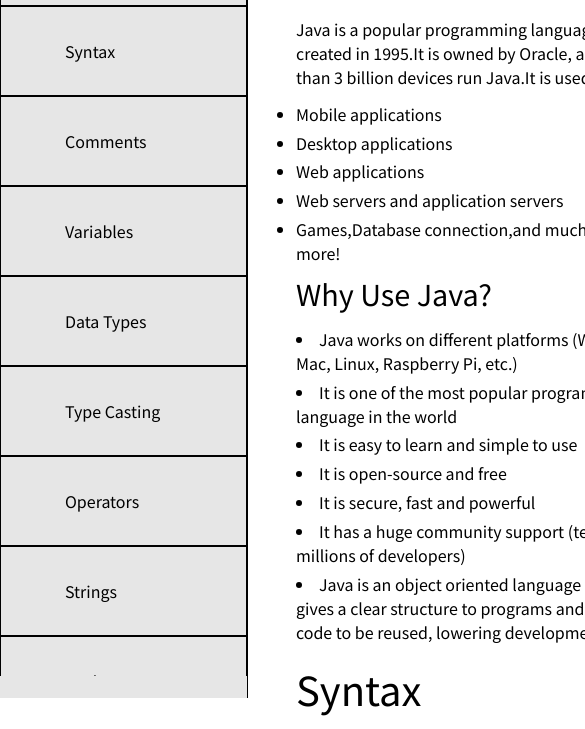
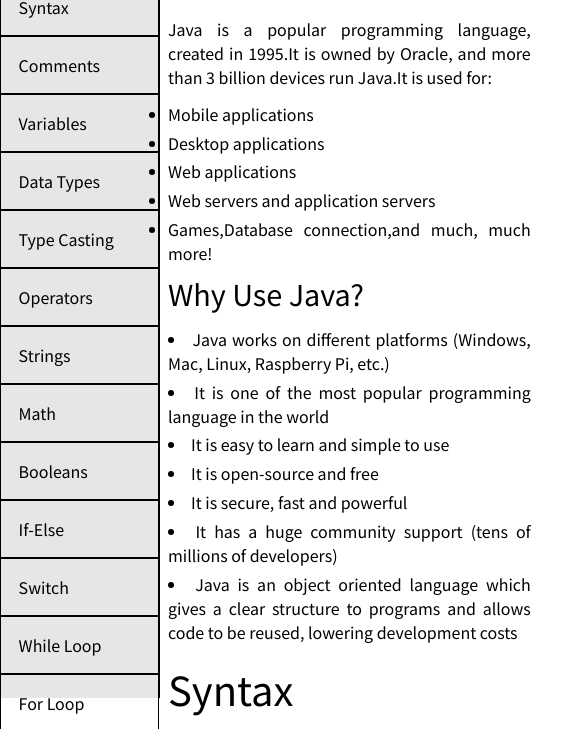
Before and after one commit to Anurag311/Technical-Documentation-Page, a plain HTML site: page index.html in a window 390 px wide. Shown: the part 146-875 px from the top of the page, 585 px wide, since content can reach past the window. Drawn offline with Linux system fonts and the light colour scheme.

Commit message:
Temporary

```diff
--- a/style.css
+++ b/style.css
@@ -101,6 +101,36 @@ table,th,td{
 text-decoration: none;
 color: green;
 }
-@media (max-width:360px){
 
+@media (max-width:1024px){
+    #main-header{
+    min-width:5rem;
+     height:100%;
+    max-width:10rem;
 }
+#navbar{
+    height:100%;
+    border-right:solid 0.1rem;
+    background:#e6e6e6;
+}
+#navTitle{
+    padding:0.2rem;
+}
+#navbar ul{
+    height:100%;
+}
+#navbar ul li{
+    padding:1rem 1rem;
+    border:solid 0.1rem;
+}
+#navbar ul li a{
+    padding:1rem 0.1rem;
+}
+#main-doc{
+    margin-left:10rem;
+    padding:0.5rem 0.5rem;
+}
+body{
+    text-align:justify;
+}
+}
```
